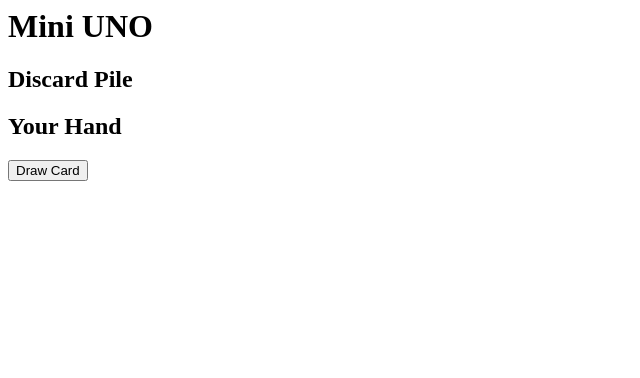
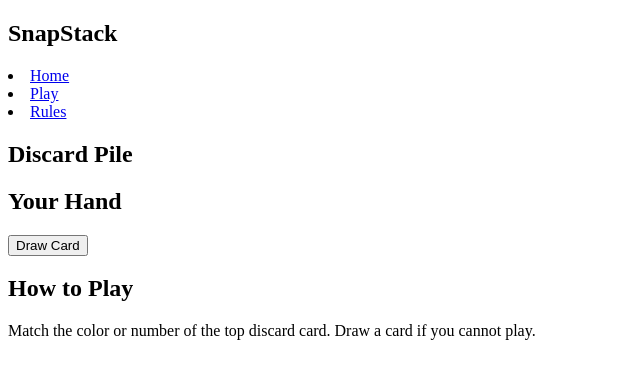
Before and after one commit to ali-moss-24/snapstack, a plain HTML site: page asset/index.html in a window 1280 px wide. Shown: the whole page, without its empty margins (0-640 px from the left). Drawn offline with Linux system fonts and the light colour scheme; files that its build step writes are made by us from their sources.

Commit message:
Add basic HTML

```diff
--- a/asset/index.html
+++ b/asset/index.html
@@ -1,15 +1,47 @@
-<div id="game">
-  <h1>Mini UNO</h1>
+<!DOCTYPE html>
+<html lang="en">
+<head>
+  <meta charset="UTF-8">
+  <meta name="viewport" content="width=device-width, initial-scale=1.0">
+  <title>SnapStack</title>
 
-  <div id="discard-pile">
-    <h2>Discard Pile</h2>
-    <div id="top-card"></div>
-  </div>
+  <link rel="stylesheet" href="assets/css/style.css">
+</head>
+<body>
 
-  <div id="player-hand">
-    <h2>Your Hand</h2>
-    <div id="cards"></div>
-  </div>
+  <nav class="navbar">
+    <h1 class="logo">SnapStack</h1>
+    <ul class="nav-links"></ul>
+        <li><a href="index.html">Home</a></li>
+        <li><a href="#game">Play</a></li>
+        <li><a href="#rules">Rules</a></li>
+  </ul>
+</nav>
 
-  <button id="draw-btn">Draw Card</button>
-</div>
+<!-- Main Game Section -->
+<main id="game" class="game-container">
+
+    <section class="discard-section">
+      <h2>Discard Pile</h2>
+      <div id="top-card" class="card-slot"></div>
+    </section>
+
+<section class="hand-section">
+      <h2>Your Hand</h2>
+      <div id="player-hand" class="hand-area"></div>
+    </section>
+
+    <button id="draw-btn" class="draw-button">Draw Card</button>
+
+</main>
+
+<!-- Rules Section -->
+ <section id="rules" class="rules-container">
+      <h2>How to Play</h2>
+      <p>Match the color or number of the top discard card. Draw a card if you cannot play. </p>
+    </section>
+
+<script src="assets/js/script.js"></script>
+
+</body>
+</html>
```
Also changed, not shown: 1 other file.
